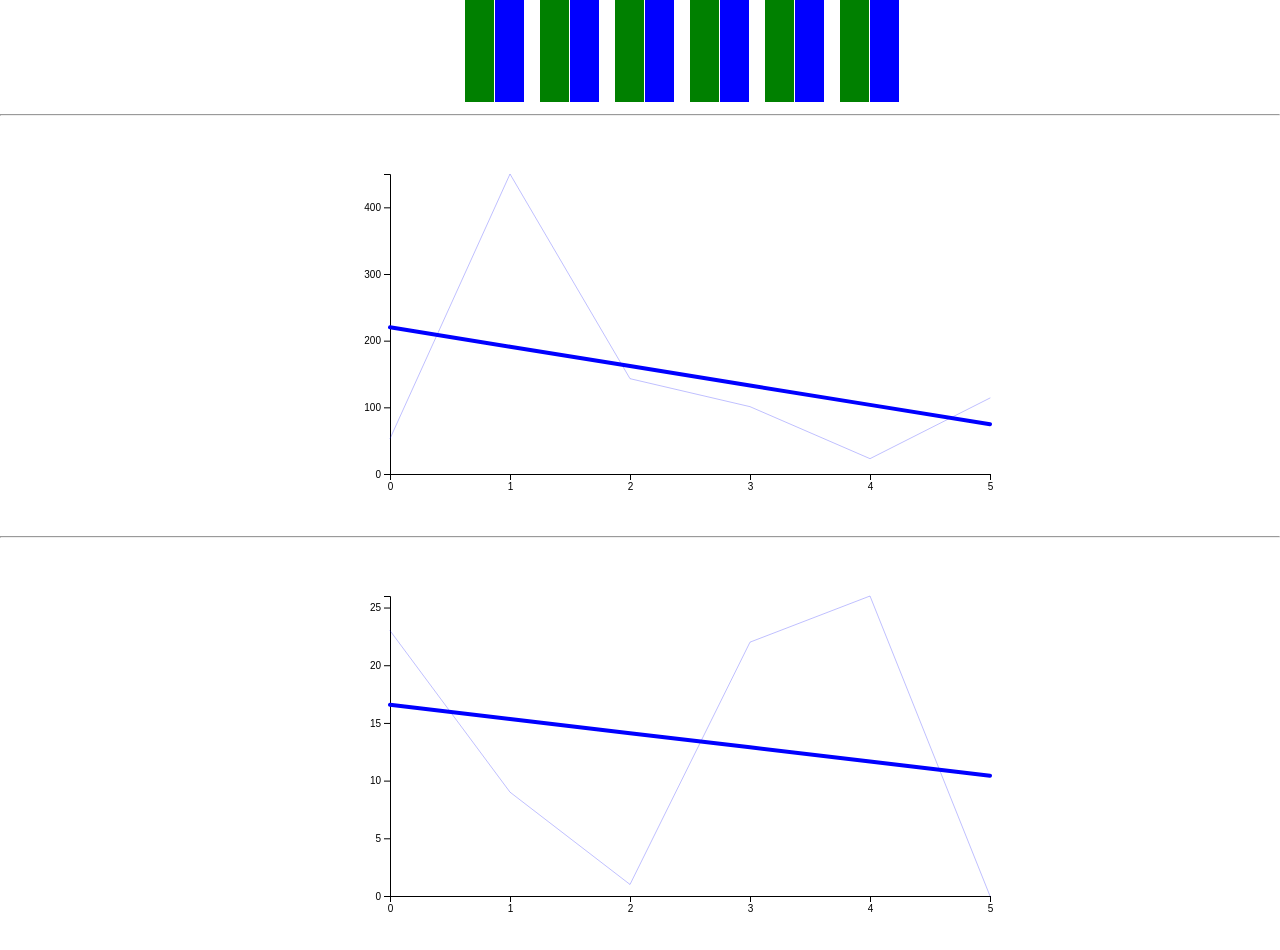
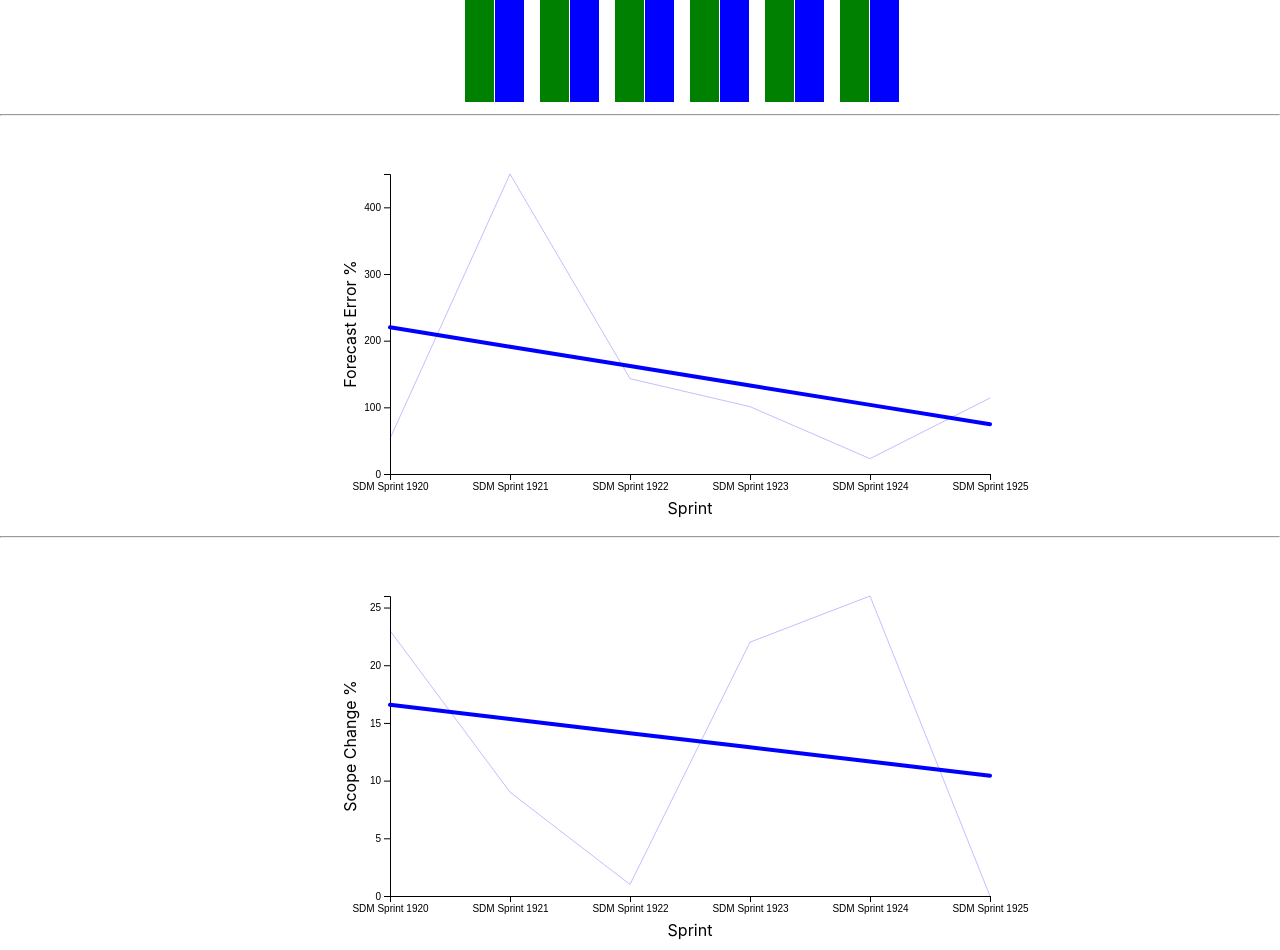
Before and after one commit to glr/metrics, a React (Create React App) app in the folder client/: page / in a window 1280 px wide. Shown: the part 720-1670 px from the top of the page. Built offline with nearby package versions, Linux system fonts and the light colour scheme.

Commit message:
Add axis labels to linear trend charts

```diff
--- a/client/src/App.js
+++ b/client/src/App.js
@@ -55,7 +55,7 @@ const history = [
 const linearData = {
   scopeChange: [0.23, 0.09, 0.01, 0.22, 0.26, 0],
   forecastError: [0.53, 4.50, 1.43, 1.01, 0.23, 1.14],
-  sprints: ["1920", "1921", "1922", "1923", "1924", "1925"]
+  sprints: ["SDM Sprint 1920", "SDM Sprint 1921", "SDM Sprint 1922", "SDM Sprint 1923", "SDM Sprint 1924", "SDM Sprint 1925"]
 }
 class TeamHeader extends React.Component {
   render() {
@@ -125,8 +125,9 @@ class LinRegChart extends React.Component {
 
   drawChart() {
     const data = this.props.data
-    // const scopeChange = this.props.data.scopeChange
-    // const sprints = this.props.data.sprints
+    const sprints = this.props.sprints
+    const xLabel = this.props.xLabel
+    const yLabel = this.props.yLabel
     const n = data.length
 
     // Linear Regression using Least Squares for trend line
@@ -161,11 +162,25 @@ class LinRegChart extends React.Component {
     svg.append("g")
     .attr("class", "x axis")
     .attr("transform", "translate(0," + height + ")")
-    .call(d3.axisBottom(xScale).ticks(n))
+    .call(d3.axisBottom(xScale).ticks(n).tickFormat((d, i) => sprints[i]))
+
+    svg.append("text")
+      .attr("transform",
+            "translate(" + (width/2) + " ," + (height + margin.bottom - 10) + ")")
+      .style("text-anchor", "middle")
+      .text(xLabel)
 
     svg.append("g")
     .attr("class", "y axis")
-    .call(d3.axisLeft(yScale).ticks(n));
+    .call(d3.axisLeft(yScale).ticks(n))
+
+    svg.append("text")
+      .attr("transform", "rotate(-90)")
+      .attr("y", 0 - margin.left)
+      .attr("x",0 - (height / 2))
+      .attr("dy", "1em")
+      .style("text-anchor", "middle")
+      .text(yLabel)
 
     const trendLine = d3.line()
     .x((d, i) => xScale(i))
@@ -210,9 +225,9 @@ function App() {
       <TeamHeader data={headData} team="sdm"/>
       <BarChart data={history} chart="sdmChart"/>
       <hr />
-      <LinRegChart data={linearData.forecastError.map(x => x*100)} chart="sdmForecastErrorLineChart"/>
+      <LinRegChart data={linearData.forecastError.map(x => x*100)} xLabel="Sprint" yLabel="Forecast Error %" sprints={linearData.sprints} chart="sdmForecastErrorLineChart"/>
       <hr />
-      <LinRegChart data={linearData.scopeChange.map(x => x*100)} chart="sdmScopeChangeLineChart"/>
+      <LinRegChart data={linearData.scopeChange.map(x => x*100)} xLabel="Sprint" yLabel="Scope Change %" sprints={linearData.sprints} chart="sdmScopeChangeLineChart"/>
     </div>
   );
 }
```
